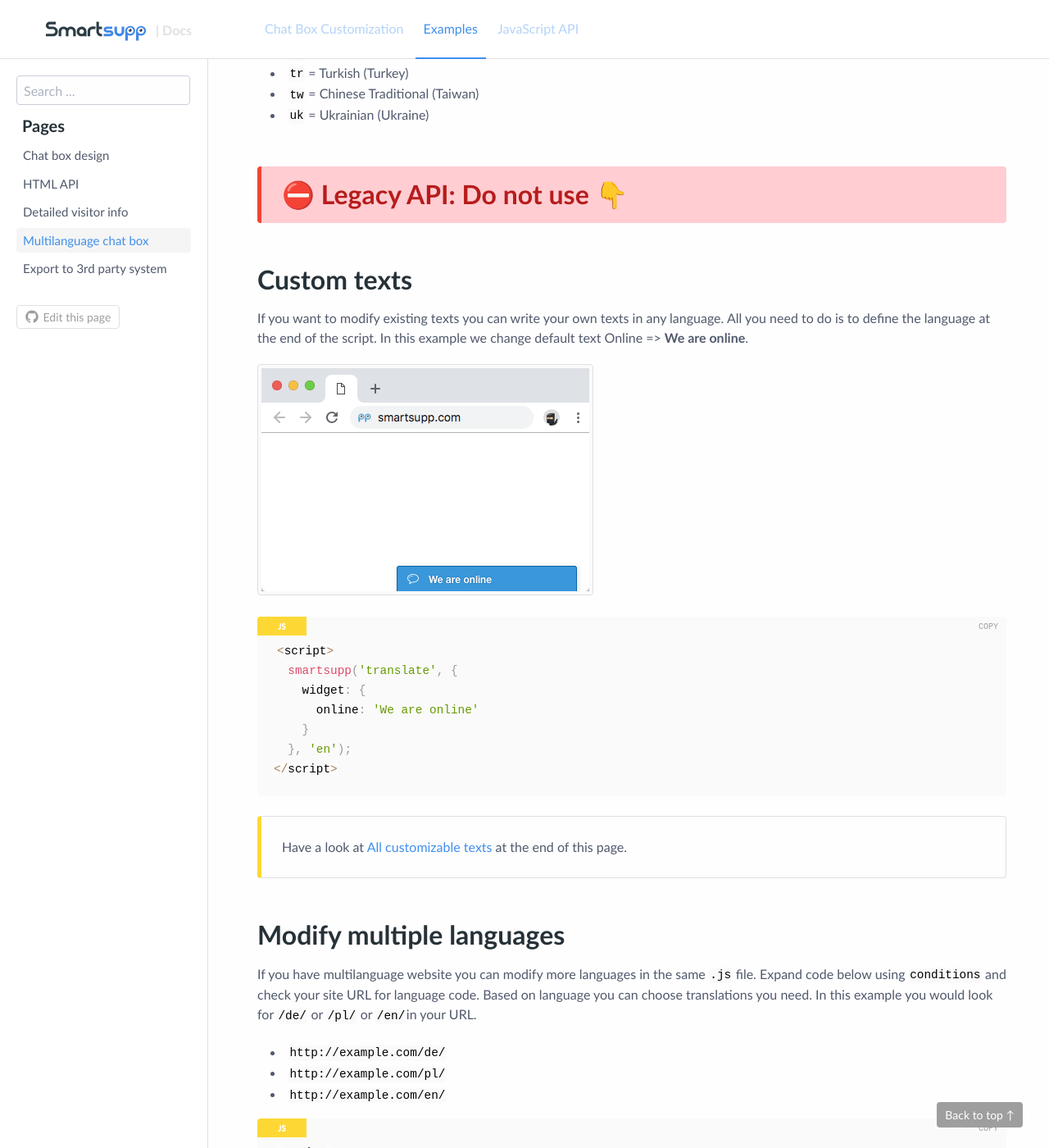
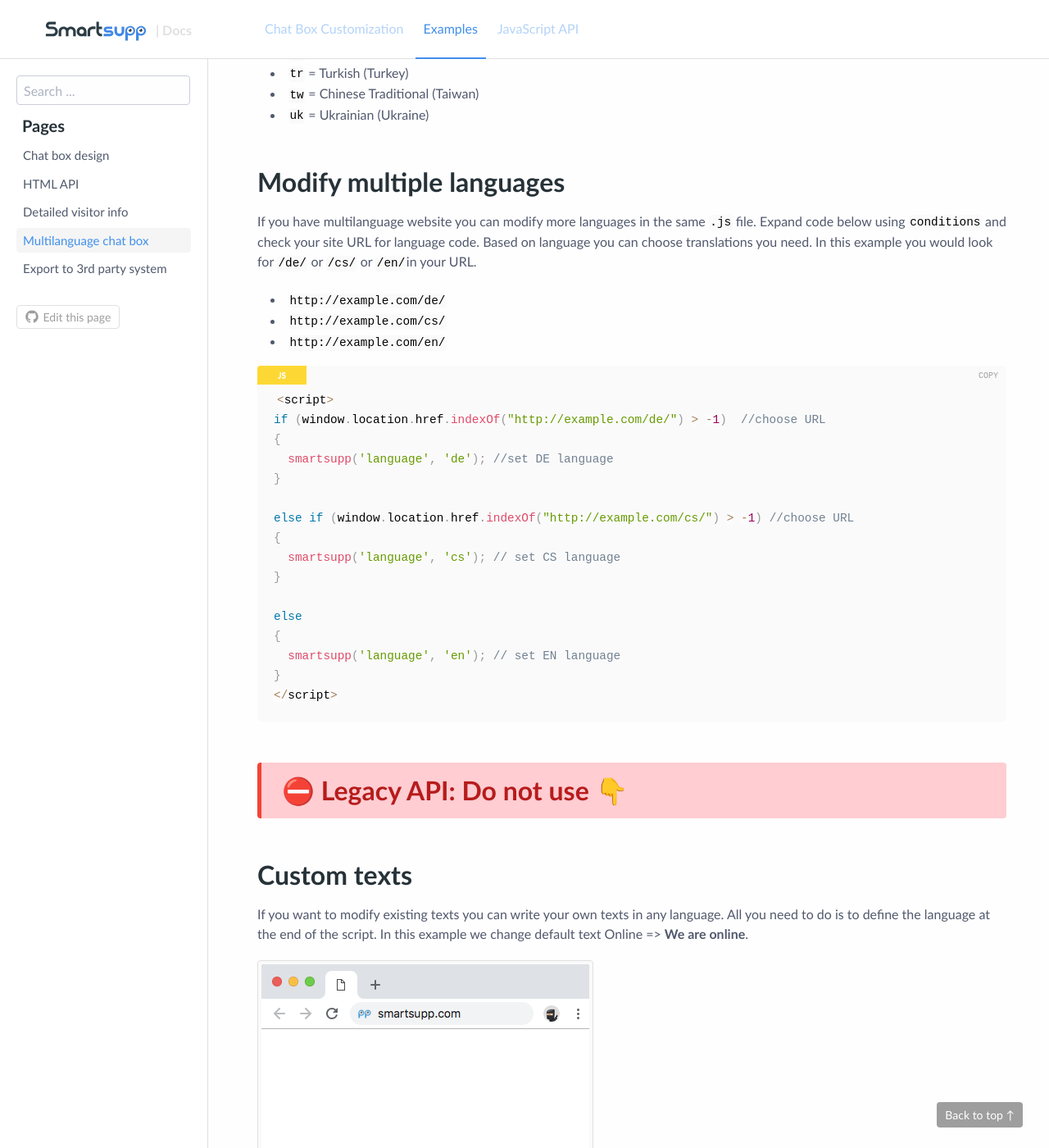
Before and after one commit to smartsupp/smartsupp.github.io, a Jekyll site: the page built from _docs/examples/multilanguage-chat-box.md, in a window 1280 px wide and 1400 px high, scrolled down 1715 px. Shown: the whole window at 82% size. Built offline with Jekyll 4.4.1, drawn with Linux system fonts in a browser that asks for light colours; comment, search, counter and statistics services are not loaded; some of the changed lines change nothing that is shown; some of the changed text lies outside the part shown.

Commit message:
Multilanguage chat box
updated the script to modify languages on specified URLs

````diff
--- a/_docs/examples/multilanguage-chat-box.md
+++ b/_docs/examples/multilanguage-chat-box.md
@@ -57,6 +57,33 @@
 * `tw` = Chinese Traditional (Taiwan)
 * `uk` = Ukrainian (Ukraine)
 
+## Modify multiple languages
+
+If you have multilanguage website you can modify more languages in the same `.js` file. Expand code below using `conditions` and check your site URL for language code. Based on language you can choose translations you need. In this example you would look for `/de/` or `/cs/` or `/en/`in your URL.
+
+* `http://example.com/de/`
+* `http://example.com/cs/`
+* `http://example.com/en/`
+
+```js
+<script>
+if (window.location.href.indexOf("http://example.com/de/") > -1)  //choose URL
+{
+  smartsupp('language', 'de'); //set DE language
+}
+
+else if (window.location.href.indexOf("http://example.com/cs/") > -1) //choose URL
+{
+  smartsupp('language', 'cs'); // set CS language
+}
+
+else
+{
+  smartsupp('language', 'en'); // set EN language
+}
+</script>
+```
+
 ## ⛔ Legacy API: Do not use 👇
 {: .alert .alert-danger }
 
@@ -78,42 +105,6 @@
 
 Have a look at [All customizable texts](#all-customizable-texts) at the end of this page.
 {: .callout .callout-warning }
-
-## Modify multiple languages
-
-If you have multilanguage website you can modify more languages in the same `.js` file. Expand code below using `conditions` and check your site URL for language code. Based on language you can choose translations you need. In this example you would look for `/de/` or `/pl/` or `/en/`in your URL.
-
-* `http://example.com/de/`
-* `http://example.com/pl/`
-* `http://example.com/en/`
-
-```js
-<script>
-  if(window.location.href.indexOf ("http://example.com/de/") > -1){ //choose URL
-    smartsupp('language', 'de');  //set DE language
-  smartsupp('translate', {
-    widget: {
-    online: 'Custom GERMAN text'
-}
-}, 'de'); // custom translations for DE language
-}
-else if(window.location.href.indexOf  ("http://example.com/pl/") > -1){ //choose URL
-    smartsupp('language', 'pl'); // set PL language
-  smartsupp('translate', {
-    widget: {
-    online: 'Custom POLISH text'
-}
-}, 'pl'); // custom translations for PL language
-  } else {
-    smartsupp('language', 'en'); // set EN language
-  smartsupp('translate', {
-    widget: {
-    online: 'Custom ENGLISH text'
-}
-}, 'en'); // custom translation for EN langauge
-}
-</script>
-```
 
 ## Create new texts
 
````
